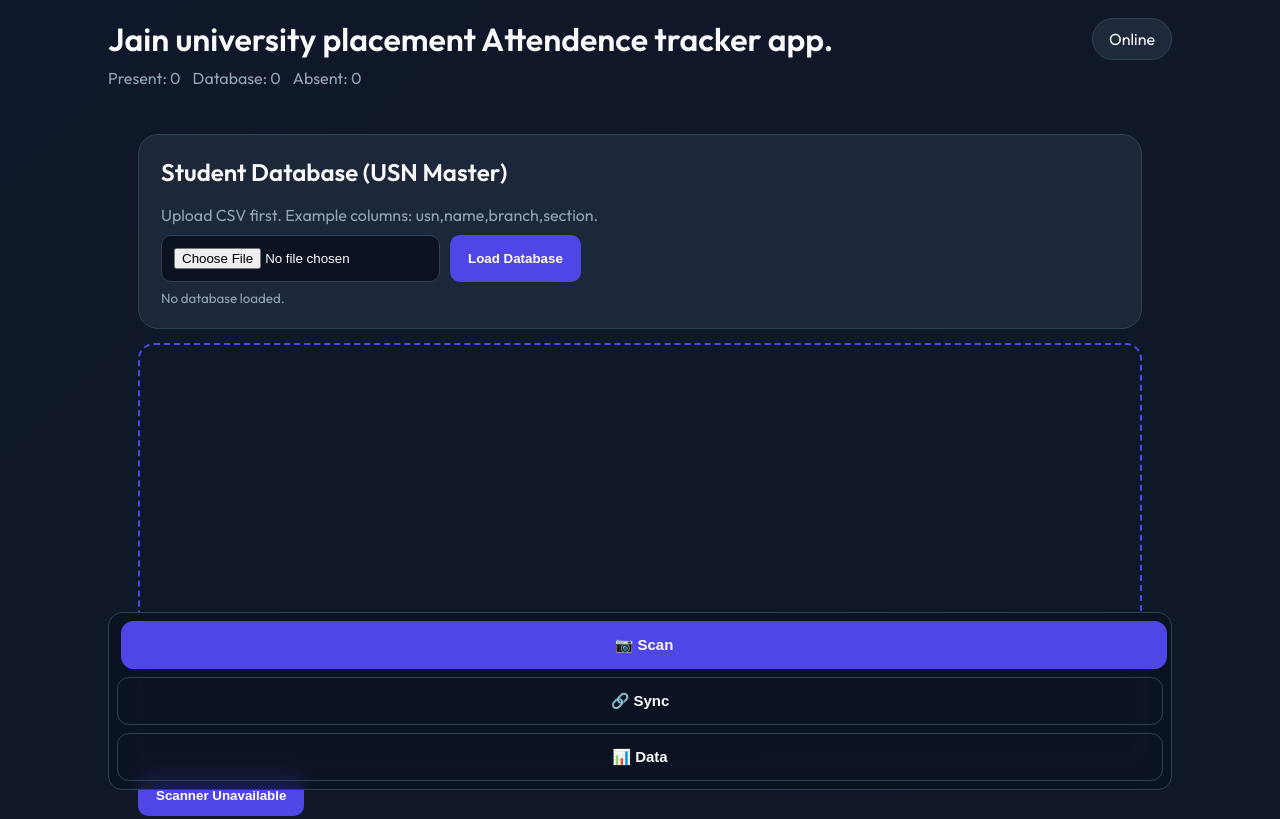
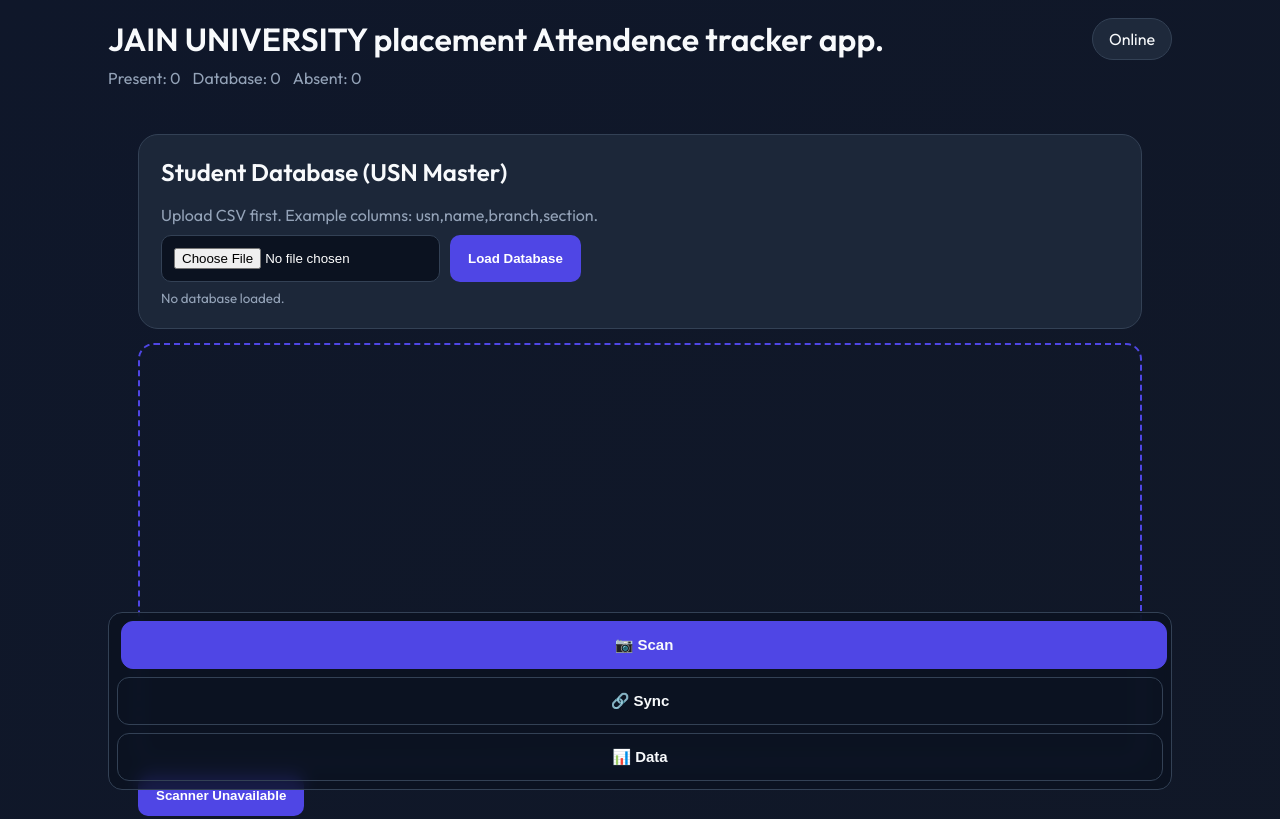
Before and after one commit to adhiboss/QR, a plain HTML site: page index.html in a window 1280 px wide. Shown: the top 819 px of the page. Drawn offline with Linux system fonts and the light colour scheme.

Commit message:
Ups headline

```diff
--- a/index.html
+++ b/index.html
@@ -15,7 +15,7 @@
     <div class="app-container">
         <header>
             <div class="header-top">
-                <h1>Jain university placement Attendence tracker app.</h1>
+                <h1>JAIN UNIVERSITY placement Attendence tracker app.</h1>
                 <div id="connection-status" class="status-pill online">🟢 Online</div>
             </div>
             <div class="header-stats">
```
